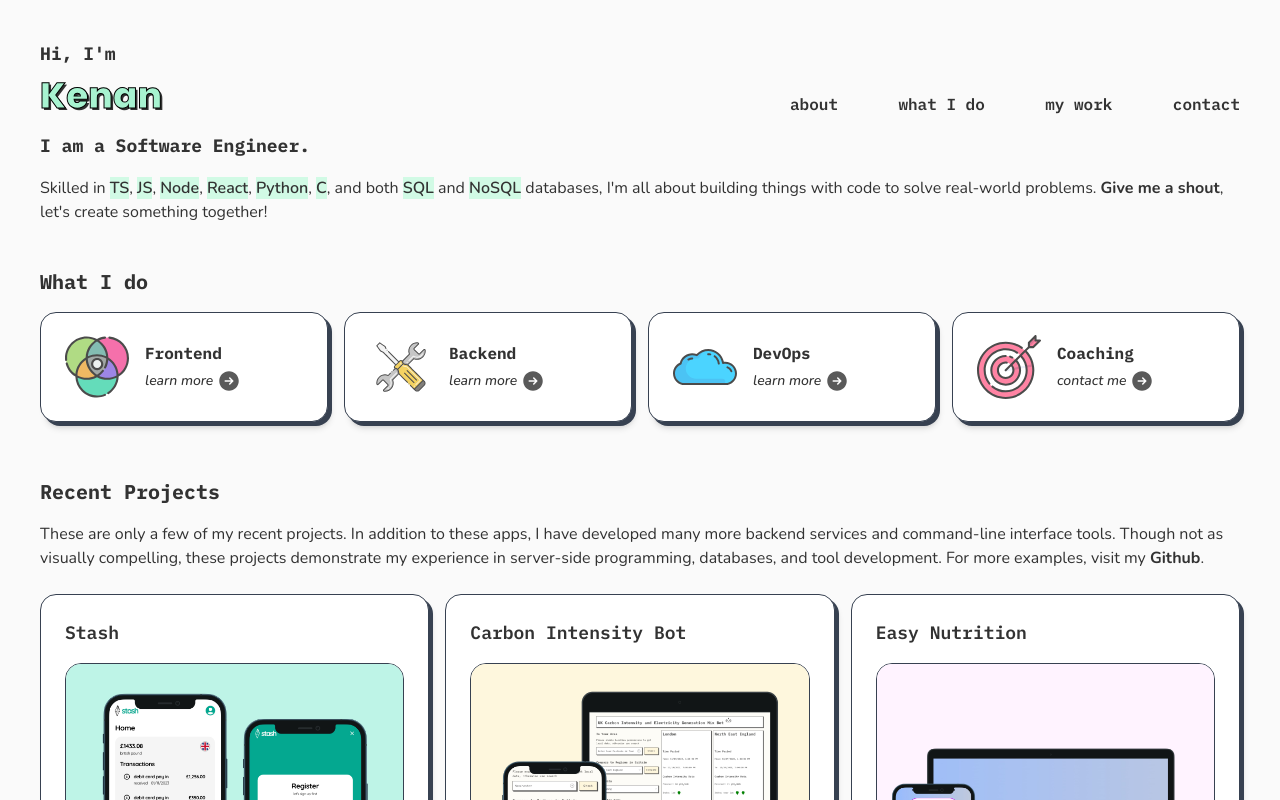
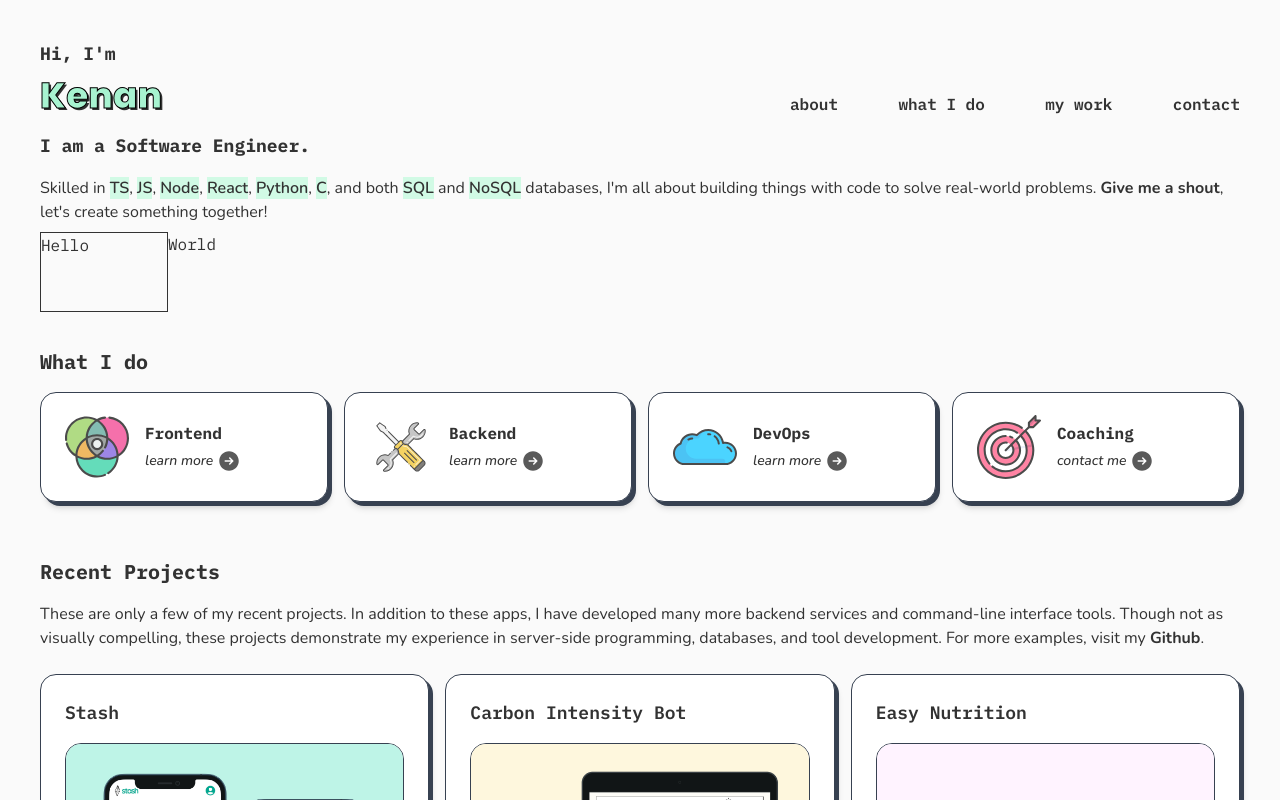
Before and after one commit to kgarayev/portfolio, a Next.js app: page / in a window 1280 px wide. Shown: the top 800 px of the page. Built offline with nearby package versions, Linux system fonts and the light colour scheme; a web font is replaced by a local one.

Commit message:
contacts

```diff
--- a/src/components/TopContacts.tsx
+++ b/src/components/TopContacts.tsx
@@ -1,5 +1,12 @@
 const TopContacts = () => {
-  return <></>;
+  return (
+    <>
+      <div className="flex">
+        <div className="border h-20 min-w-32">Hello</div>
+        <div>World</div>
+      </div>
+    </>
+  );
 };
 
 export default TopContacts;
```
